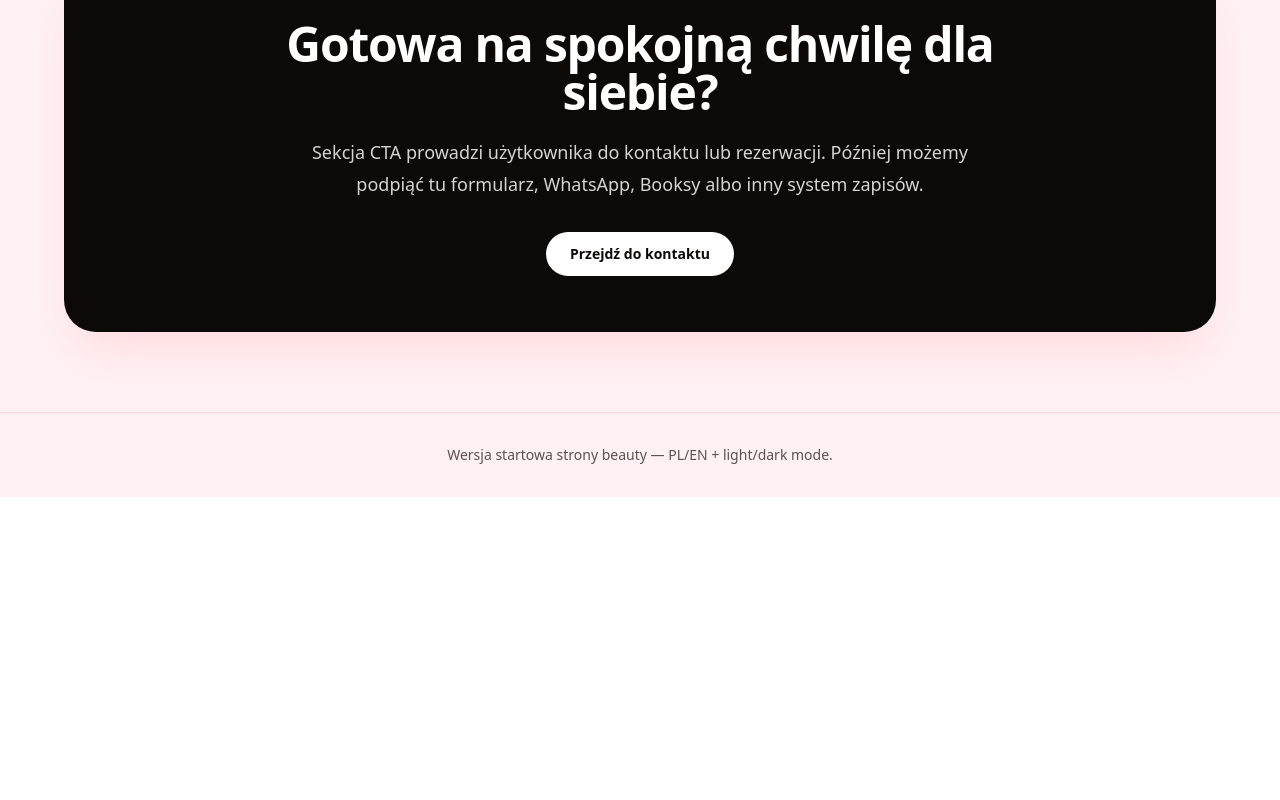
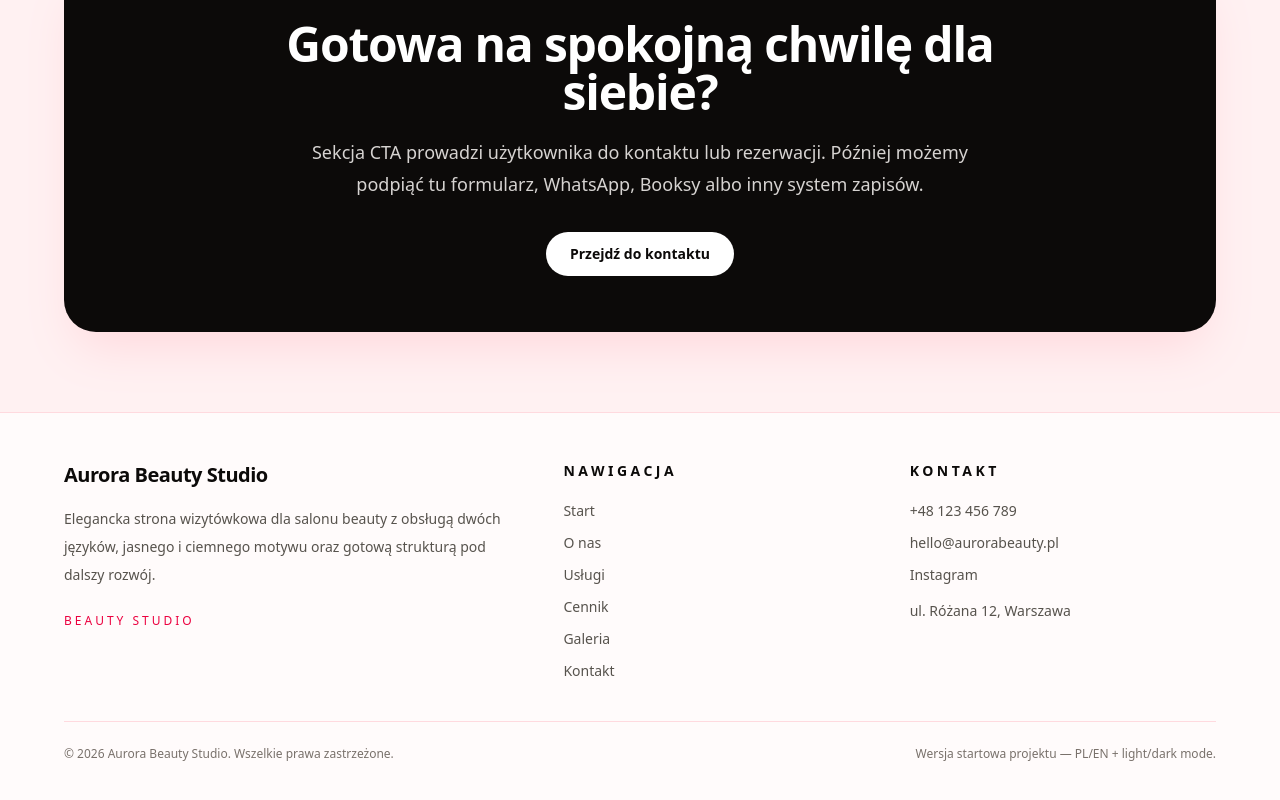
Before and after one commit to PiotrZandecki/aurora-beauty-site, a Next.js app: page / in a window 1280 px wide. Shown: the part 2318-3118 px from the top of the page. Before the commit the page ends 2815 px from the top, so only its background shows below. Built offline with nearby package versions, Linux system fonts and the light colour scheme.

Commit message:
Improve site footer

```diff
--- a/src/components/layout/Footer.tsx
+++ b/src/components/layout/Footer.tsx
@@ -1,5 +1,6 @@
 "use client";
 
+import Link from "next/link";
 import { siteContent } from "@/content/siteContent";
 import { useSitePreferences } from "@/components/providers/SitePreferencesProvider";
 
@@ -8,8 +9,95 @@ export function Footer() {
   const content = siteContent[language];
 
   return (
-    <footer className="border-t border-rose-200/70 px-5 py-8 text-center text-sm text-stone-600 dark:border-stone-800 dark:text-stone-400">
-      <p>{content.footer}</p>
+    <footer className="border-t border-rose-200/70 bg-white/70 px-5 py-12 text-sm text-stone-600 dark:border-stone-800 dark:bg-stone-950/70 dark:text-stone-400">
+      <div className="mx-auto grid max-w-6xl gap-10 md:grid-cols-[1.2fr_0.8fr_0.8fr]">
+        <div>
+          <Link
+            href="/"
+            className="text-xl font-semibold tracking-tight text-stone-950 dark:text-rose-50"
+          >
+            {content.brand}
+          </Link>
+
+          <p className="mt-4 max-w-md leading-7">
+            {language === "pl"
+              ? "Elegancka strona wizytówkowa dla salonu beauty z obsługą dwóch języków, jasnego i ciemnego motywu oraz gotową strukturą pod dalszy rozwój."
+              : "An elegant business website for a beauty studio with two languages, light and dark mode, and a clean structure for future growth."}
+          </p>
+
+          <p className="mt-6 text-xs uppercase tracking-[0.25em] text-rose-600 dark:text-rose-300">
+            {language === "pl" ? "Beauty studio" : "Beauty studio"}
+          </p>
+        </div>
+
+        <div>
+          <h2 className="text-sm font-semibold uppercase tracking-[0.25em] text-stone-950 dark:text-rose-50">
+            {language === "pl" ? "Nawigacja" : "Navigation"}
+          </h2>
+
+          <nav className="mt-5 grid gap-3">
+            {content.nav.map((item) => (
+              <Link
+                key={item.href}
+                href={item.href}
+                className="transition hover:text-rose-700 dark:hover:text-rose-200"
+              >
+                {item.label}
+              </Link>
+            ))}
+          </nav>
+        </div>
+
+        <div>
+          <h2 className="text-sm font-semibold uppercase tracking-[0.25em] text-stone-950 dark:text-rose-50">
+            {language === "pl" ? "Kontakt" : "Contact"}
+          </h2>
+
+          <div className="mt-5 grid gap-3">
+            <a
+              href="tel:+48123456789"
+              className="transition hover:text-rose-700 dark:hover:text-rose-200"
+            >
+              +48 123 456 789
+            </a>
+
+            <a
+              href="mailto:hello@aurorabeauty.pl"
+              className="transition hover:text-rose-700 dark:hover:text-rose-200"
+            >
+              hello@aurorabeauty.pl
+            </a>
+
+            <a
+              href="https://instagram.com"
+              className="transition hover:text-rose-700 dark:hover:text-rose-200"
+            >
+              Instagram
+            </a>
+
+            <p className="leading-7">
+              {language === "pl"
+                ? "ul. Różana 12, Warszawa"
+                : "12 Różana Street, Warsaw"}
+            </p>
+          </div>
+        </div>
+      </div>
+
+      <div className="mx-auto mt-10 flex max-w-6xl flex-col gap-3 border-t border-rose-200/70 pt-6 text-xs text-stone-500 dark:border-stone-800 dark:text-stone-500 md:flex-row md:items-center md:justify-between">
+        <p>
+          © {new Date().getFullYear()} {content.brand}.{" "}
+          {language === "pl"
+            ? "Wszelkie prawa zastrzeżone."
+            : "All rights reserved."}
+        </p>
+
+        <p>
+          {language === "pl"
+            ? "Wersja startowa projektu — PL/EN + light/dark mode."
+            : "Starter project version — PL/EN + light/dark mode."}
+        </p>
+      </div>
     </footer>
   );
 }
```
